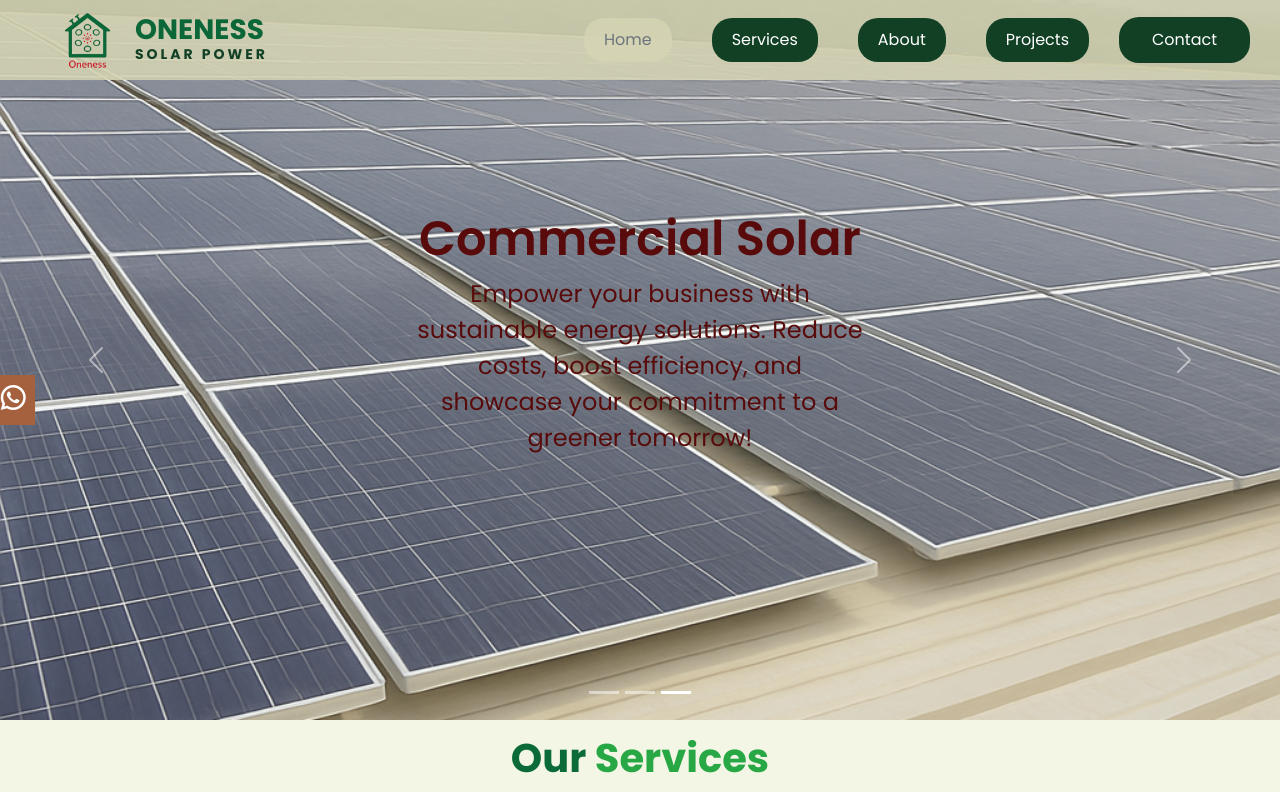
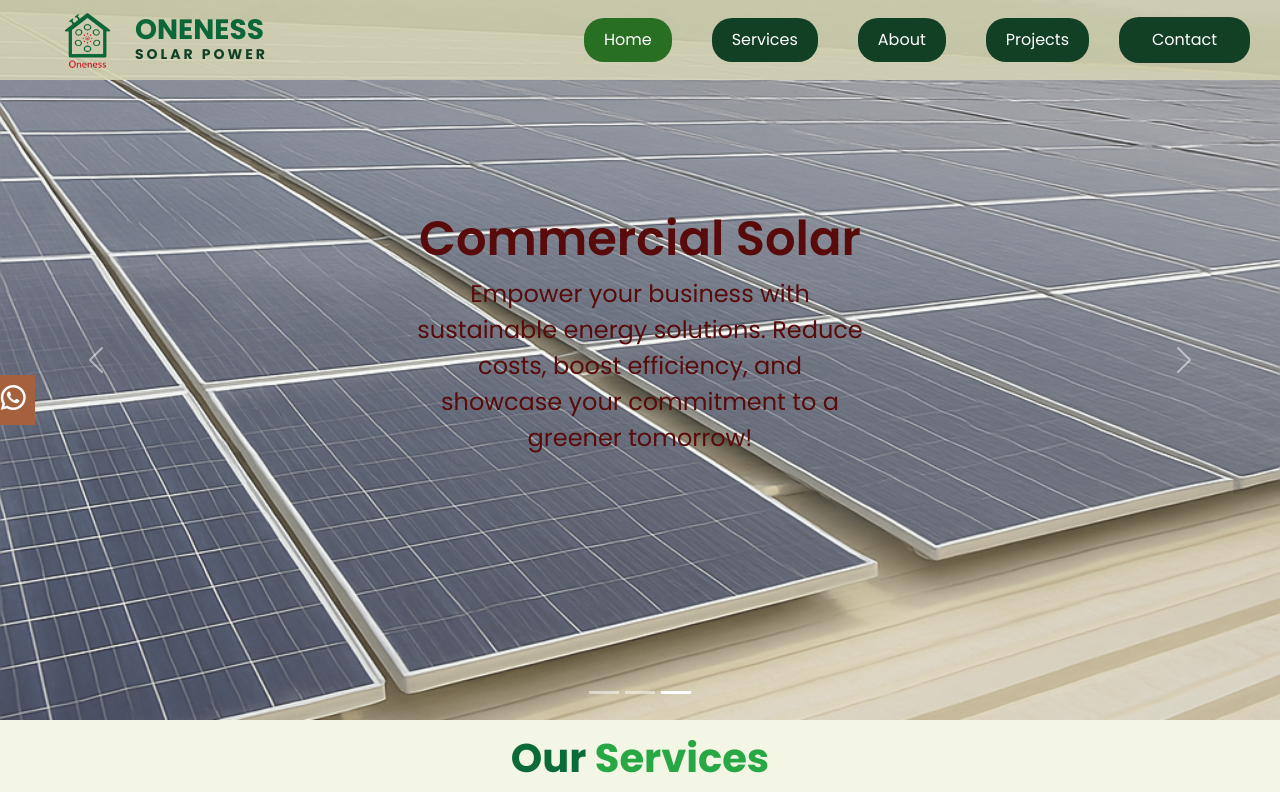
Before and after one commit to vanshbansal67/oneness-website, a plain HTML site: page index.html in a window 1280 px wide. In both pictures the pointer is over the link 627 px from the left and 40 px from the top of the page. Shown: the top 792 px of the page. Drawn offline with nearby package versions, Linux system fonts and the light colour scheme.

Commit message:
Update style.css
change the hover colour of navbar links

```diff
--- a/css/style.css
+++ b/css/style.css
@@ -92,227 +92,6 @@ a {
     font-weight: 500;
 }
 
-/* Navbar Section CSS */
-/* .nav-container {
-    background-color: var(--light-green);
-    display: flex;
-    justify-content: space-between;
-    align-items: center;
-    padding: 10px 0;
-    position: fixed;
-    z-index: 10;
-    top: 0;
-}
-
-.logo-container {
-    display: flex;
-    align-items: center;
-    position: relative;
-    left: 30px;
-}
-
-.logo-container img {
-    height: 80px;
-    width: 75px;
-}
-
-.logo-text {
-    margin-left: 10px;
-}
-
-.logo-title {
-    color: #0B6738;
-    font-weight: bold;
-    font-size: 28px;
-    line-height: 1;
-    margin: 0;
-}
-
-.logo-subtitle {
-    color: var(--primary-green);
-    font-size: 14px;
-    font-weight: bold;
-    letter-spacing: 3px;
-    margin: 0;
-}
-
-.company-name {
-    color: #e74c3c;
-    font-size: 14px;
-    margin-top: -5px;
-}
-
-.nav-links {
-    display: flex;
-    align-items: center;
-}
-
-
-
-.nav-item {
-    margin: 0 5px;
-}
-
-.nav-link {
-    color: white;
-    padding: 8px 20px;
-    border-radius: 20px;
-    text-decoration: none;
-    font-weight: 500;
-    transition: all 0.3s ease;
-    display: inline-block;
-    position: relative;
-    left: 80px;
-}
-
-.nav-link:hover {
-    background-color: #072c17;
-    color: white;
-}
-
-.contact-btn {
-    color: white;
-    padding: 11px 33px;
-    border-radius: 19px;
-    text-decoration: none;
-    font-weight: 500;
-    transition: all 0.3s ease;
-    margin-left: 10px;
-    position: relative;
-    right: 50px;
-}
-
-.contact-btn:hover {
-    background-color: #465942;
-    color: white;
-}
-
-.mobile-toggle {
-    display: none;
-    background: none;
-    border: none;
-    font-size: 24px;
-    color: var(--primary-green);
-    cursor: pointer;
-}
-
-
-.section-title {
-    margin-bottom: 50px;
-    font-size: 36px;
-}
-
-.section-title span {
-    color: #286e23;
-}
-
-.nav-container {
-    background-color: var(--light-green);
-    display: flex;
-    justify-content: space-between;
-    align-items: center;
-    padding: 10px 0;
-    position: fixed;
-    z-index: 10;
-    height: 80px;
-}
-
-.logo-container {
-    display: flex;
-    align-items: center;
-    position: relative;
-    left: 30px;
-}
-
-.logo-container img {
-    height: 80px;
-    width: 75px;
-}
-
-.logo-text {
-    margin-left: 10px;
-}
-
-.logo-title {
-    color: #0B6738;
-    font-weight: bold;
-    font-size: 28px;
-    line-height: 1;
-    margin: 0;
-}
-
-.logo-subtitle {
-    color: var(--primary-green);
-    font-size: 14px;
-    font-weight: bold;
-    letter-spacing: 3px;
-    margin: 0;
-}
-
-.company-name {
-    color: #e74c3c;
-    font-size: 14px;
-    margin-top: -5px;
-}
-
-.nav-links {
-    display: flex;
-    align-items: center;
-}
-
-.nav-item {
-    margin: 0 5px;
-}
-
-.nav-link {
-    color: white;
-    background-color: var(--primary-green);
-    padding: 8px 20px;
-    border-radius: 20px;
-    text-decoration: none;
-    font-weight: 500;
-    transition: all 0.3s ease;
-    display: inline-block;
-    position: relative;
-    left: 80px;
-}
-
-.nav-link:hover {
-    background-color: #072c17;
-    color: white;
-}
-
-.contact-btn {
-    background-color: #252F24;
-    padding: 11px 33px;
-    text-decoration: none;
-    font-weight: 500;
-    transition: all 0.3s ease;
-    margin-left: 10px;
-    position: relative;
-    right: 50px;
-}
-
-
-
-.mobile-toggle {
-    display: none;
-    background: none;
-    border: none;
-    font-size: 24px;
-    color: var(--primary-green);
-    cursor: pointer;
-}
-
-.contact-btn {
-    margin-right: 30px;
-    color: white;
-    padding: 10px 18px;
-    background-color: var(--primary-green);
-    animation: pulse 2s infinite;
-} */
-
-
 /* General Styling (Common to all screen sizes) */
 .nav-container {
     background-color: #d5d4b4de;
@@ -400,8 +179,8 @@ a {
 }
 
 .nav-link:hover {
-    background-color: var(--light-green) ;
-    color: var(--text-light) ;
+    background-color:  #286e23 ;
+    color: var(--white) ;
 }
 
 .contact-btn {
```
